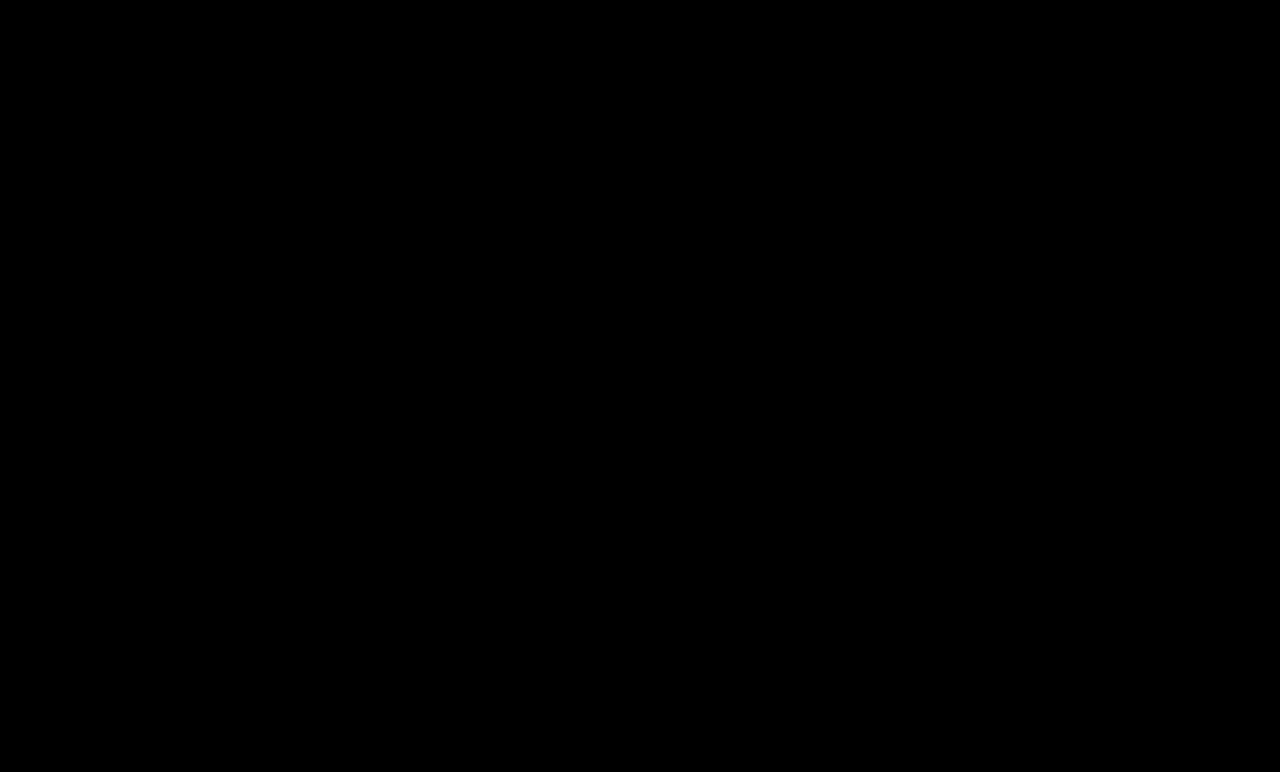
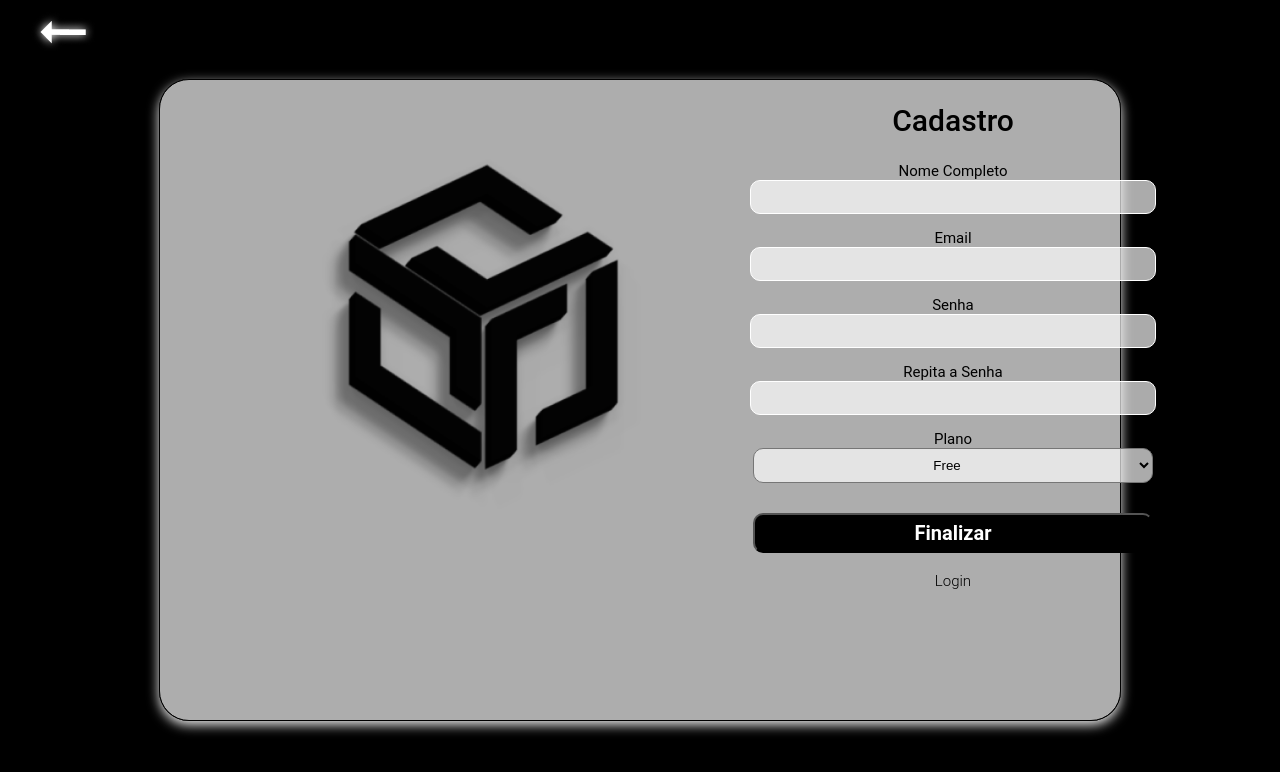
Before and after one commit to MulpJ/React-front-end-, a React (Create React App) app in the folder mulpj-app/: page /cadastro in a window 1280 px wide. Shown: the top 772 px of the page. Built offline with nearby package versions, Linux system fonts and the light colour scheme.

Commit message:
setimo commit
tela de cadastro feita com o cadastro funcionando.

```diff
--- a/mulpj-app/src/componentes/Rotas/index.js
+++ b/mulpj-app/src/componentes/Rotas/index.js
@@ -2,12 +2,14 @@ import React from "react";
 import {BrowserRouter, Routes,Route } from 'react-router-dom';
 import { Cadastro } from "../tela de cadastro/cadastro";
 import { Login } from "../tela de login/login";
+import { TelaPrincipal } from "../Tela Principal";
 
 export default function rota () {
     return (
     <BrowserRouter>
     <Routes>
-        <Route exact path="/" element={<Login/>}/>
+        <Route path ="/home" element={<TelaPrincipal/>}/>
+        <Route path="/login" element={<Login/>}/>
         <Route path="/cadastro" element={<Cadastro/>}/>
     </Routes>
     </BrowserRouter>
--- /dev/null
+++ b/mulpj-app/src/componentes/Tela Principal/index.js
@@ -0,0 +1,10 @@
+import React from "react";
+
+
+export function TelaPrincipal() {
+    return (
+        <div>
+
+        </div>
+    )
+}
--- a/mulpj-app/src/componentes/tela de cadastro/cadastro.css
+++ b/mulpj-app/src/componentes/tela de cadastro/cadastro.css
@@ -7,3 +7,128 @@
     justify-content: center;
     background-color: black;
 }
+
+.corpo{
+    border: solid 1px;
+    background-color: rgba(255, 255, 255, 0.68);
+    width: 75vw;
+    height: 80vh;
+    text-align: center;
+    border-radius: 30px;
+    box-shadow:  0px 4px 12px rgba(255, 255, 255, 0.92);
+}
+.corpo input {
+    width: 400px;
+    height: 30px;
+    border-radius: 10px;
+    background-color: rgba(255, 255, 255, 0.67);
+    text-align: center;
+    border: solid 1px white;
+}
+.itens {
+   position: absolute;
+   left: 750px;
+}
+h1 {
+    font-family: 'Roboto';
+    font-style: normal;
+    font-weight: 500;
+    font-size: 30px;
+    line-height: 42px;
+    color: black;
+}
+p {
+    margin-top: 15px;
+    margin-bottom: 0;
+    font-family: 'Roboto';
+    font-style: normal;
+    font-size: 15px;
+
+}
+.itens button {
+    margin-top: 30px;
+    width: 400px;
+    height: 40px;
+    border-radius: 10px;
+    color: white;
+    background-color: #000;
+    font-family: 'Roboto';
+    font-style: normal;
+    font-weight: 600;
+    font-size: 20px;
+    line-height: 30px;
+}
+a {
+    text-decoration: none;
+    font-family: 'Roboto';
+    font-style: normal;
+    font-weight: 300;
+    font-size: 15px;
+    line-height: 26px;
+    color: #000;
+    margin: 0;
+}
+.plano select {
+    width: 400px;
+    height: 35px;
+    border-radius: 10px;
+    background-color: rgba(255, 255, 255, 0.67);
+    text-align: center;
+}
+.plano option {
+    font-size: 15px;
+}
+.corpo img {
+    width: 500px;
+    position: absolute;
+    top: 70px;
+    left:230px;
+}
+.img {
+    position: absolute;
+    top: 10px;
+    left: 30px;
+    width: 10px;
+}
+.test {
+    font-size: 20px;
+    margin: 0;
+}
+
+
+@media (width: 1600px) {
+    .engloba{
+        width: 100vw;
+        height: 100vh;
+        display: flex;
+        flex-direction: row;
+        align-items: center;
+        justify-content: center;
+        background-color: black;
+    }
+    .corpo{
+        border: solid 1px;
+        background-color: rgba(255, 255, 255, 0.68);
+        width: 70vw;
+        height: 65vh;
+        text-align: center;
+        border-radius: 30px;
+        box-shadow:  0px 4px 12px rgba(255, 255, 255, 0.92);
+
+}
+.itens {
+    position: absolute;
+    left: 890px;
+ }
+ .corpo img {
+    width: 500px;
+    position: absolute;
+    top: 175px;
+    left:300px;
+}
+.plano option {
+    font-size: 15px;
+}
+
+
+}
--- a/mulpj-app/src/componentes/tela de cadastro/cadastro.js
+++ b/mulpj-app/src/componentes/tela de cadastro/cadastro.js
@@ -1,12 +1,78 @@
 import React, { useEffect } from "react";
+import { Link } from "react-router-dom";
 import './cadastro.css'
 import logo from './image/Rectangle.png'
+import seta from './image/Vector.png'
+const axios = require('axios');
 
 export function Cadastro() {
 
+    async function Cadas(){
+        try{
+        const nome = document.getElementById('nome').value
+        const email = document.getElementById('email').value
+        const senha = document.getElementById('senha').value
+        const senhaConf = document.getElementById('senhaRep').value
+
+        if (senha != senhaConf){
+            return alert('As Senhas nao condizem')
+        }
+        else if (senha.length < 8){
+            return alert('Sua senha é menor que 8 digitos')
+        }
+
+           const response = await axios.post('https://apitypescript.cleyssondias.repl.co/User', {"name":nome,
+           "email":email,
+           "password":senha,
+           "plan":"Free"})
+           alert("Usuário Cadastrado Com Sucesso")
+           if (response.data.error){
+               return alert(response.data.error)
+           }
+
+        }
+    catch (error){
+        console.log(error)
+    }
+
+    }
     return(
 
-    <div class="engloba">
+    <div className="engloba">
+        <div className="img">
+         <Link to='/login'><img src={seta}></img></Link>
+        </div>
+         <div className="corpo">
+            <div>
+                <img src={logo}></img>
+            </div>
+                <div className="itens">
+                    <h1>Cadastro</h1>
+                    <p>Nome Completo</p>
+                    <input  id="nome" type="text" required></input>
+                    <p>Email</p>
+                    <input id="email"  type="email" required></input>
+                    <p>Senha</p>
+                    <input id="senha" type="password" required></input>
+                    <p>Repita a Senha</p>
+                    <input id="senhaRep" type="password" required></input>
+                            <div className="plano">
+                                <p>Plano</p>
+                                <select id="plano">
+                                    <option>Free</option>
+                                    <option>Gold (em breve)</option>
+                                    <option>Master(em breve)</option>
+                                </select>
+                            </div>
+                          <div className="Pagamentos">
+
+                          </div>
+                    <button onClick={Cadas} id="btn">Finalizar</button>
+                    <p><Link to="/login">Login</Link></p>
+                 </div>
+
+
+        </div>
 
     </div>
     )
--- a/mulpj-app/src/componentes/tela de login/login.css
+++ b/mulpj-app/src/componentes/tela de login/login.css
@@ -22,6 +22,7 @@
     border-radius: 10px;
     background-color: rgba(255, 255, 255, 0.67);
     text-align: center;
+    border: solid 1px white;
 }
 .login p {
     font-family: 'Roboto';
@@ -39,6 +40,7 @@
     border-radius: 10px;
     color: white;
     background-color: #000;
+
 }
 .login a {
     padding: 10px;
@@ -50,7 +52,7 @@
     top: 50px;
     width: 50px;
 }
-@media (max-width: 667px) {
+@media (width: 375px) {
     .main {
         width: 100vw;
         height: 100vh;
@@ -92,7 +94,7 @@
         font-size: 11px;
     }
 }
-@media (max-width: 1600px) {
+@media (width: 1600px) {
     .login input{
         width: 300px;
         height: 30px;
@@ -116,6 +118,14 @@
         width: 50px;
         left : 782px;
     }
+}
+    @media (max-width: 1366px) {
+        .main img {
+            position: absolute;
+            top: 70px;
+            width: 50px;
+            left : 662px;
+    }
 
 
 }
--- a/mulpj-app/src/componentes/tela de login/login.js
+++ b/mulpj-app/src/componentes/tela de login/login.js
@@ -15,19 +15,19 @@ export function Login(){
             let a = `https://apitypescript.cleyssondias.repl.co/User/${email}/${senha}`
             const response = await axios.get(a);
             if (response.data.error){
-              let tratamento =  document.querySelector('.res');
-              return  tratamento.innerHTML = response.data.error
+              alert(response.data.error)
             }
             else if (!response.data.error) {
                localStorage.setItem('nome' , response.data.user.name)
                localStorage.setItem('plano' , response.data.user.plan)
                localStorage.setItem('token' , response.data.token)
                localStorage.setItem('money' , response.data.user.money)
-               window.location = '/cadastro'
+               window.location = '/home'
             }
 
 
-        } catch (error) {
+        }
+        catch (error) {
           console.error(error.message || "Unexpected error.");
         }
       }
```
Also changed, not shown: mulpj-app/src/componentes/tela de cadastro/image/Vector.png (added).
